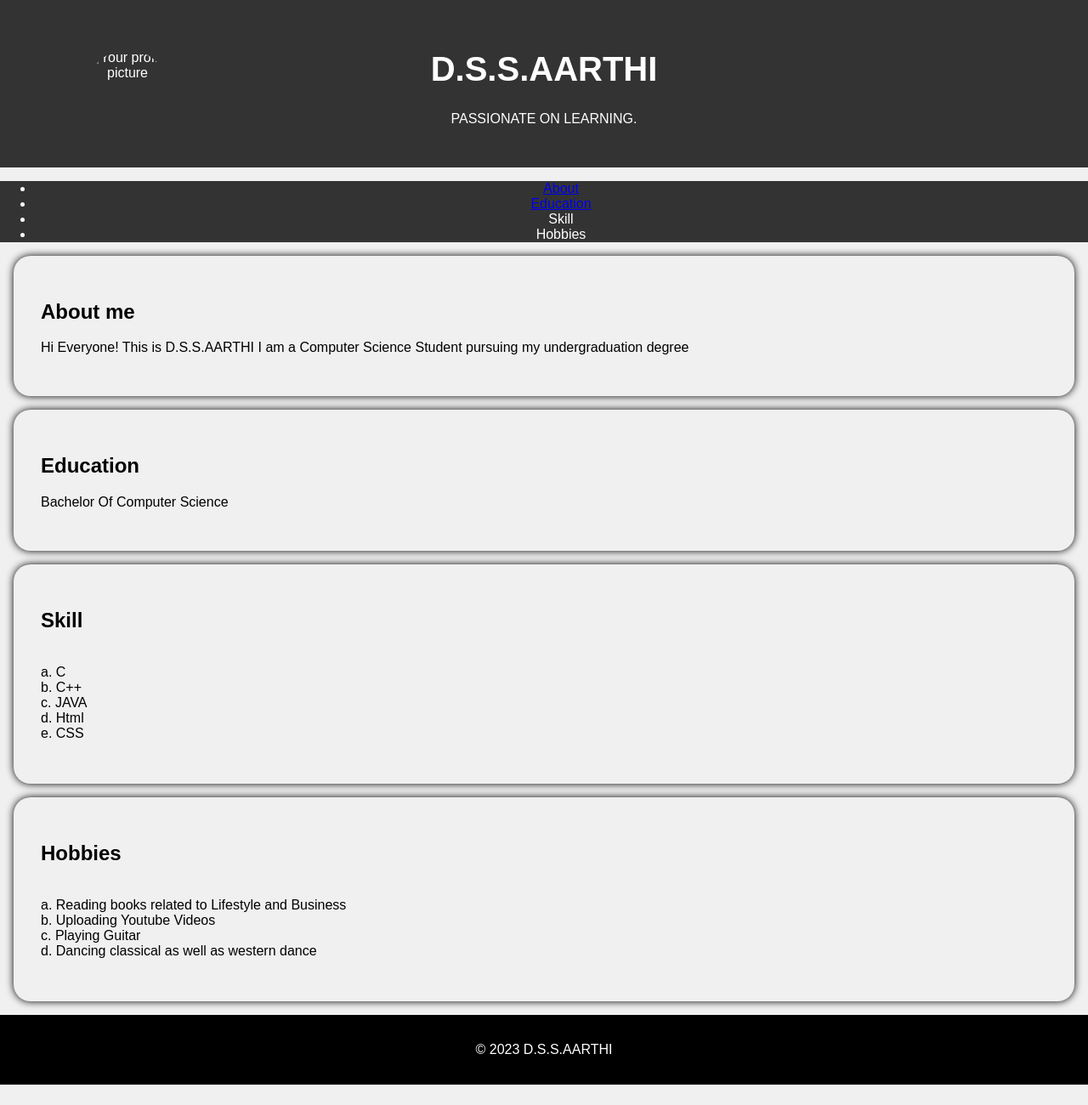
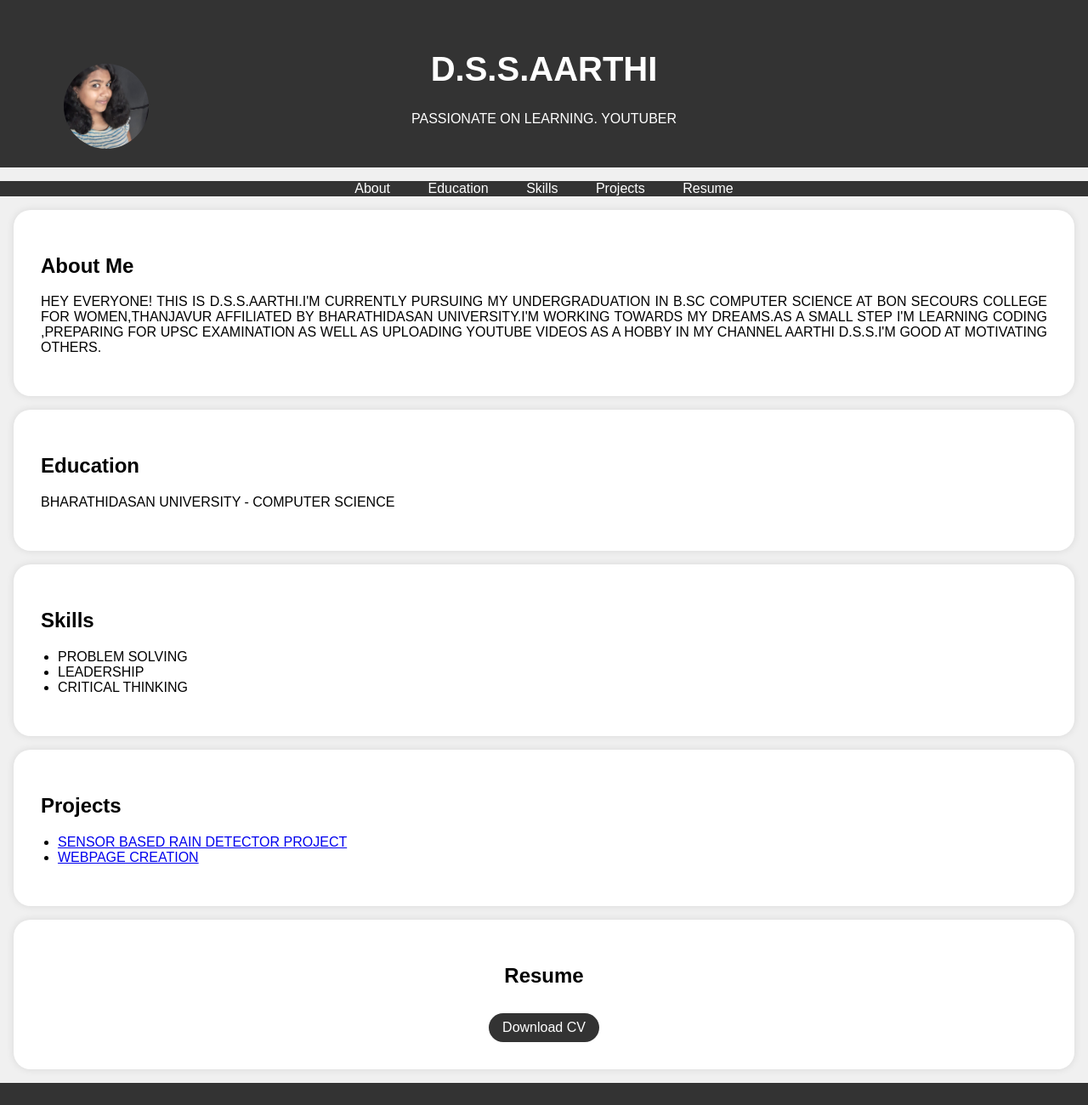
Before and after one commit to aarthidss/DIGITALPORTOFOLIO, a plain HTML site: page index.html in a window 1280 px wide. Shown: the top 1300 px of the page at 85% size. Before the commit the page ends 1276 px from the top, so only its background shows below. Drawn offline with Linux system fonts and the light colour scheme.

Commit message:
Add files via upload

```diff
--- a/index.html
+++ b/index.html
@@ -1,16 +1,17 @@
 <!DOCTYPE html>
 <html>
 <head>
-    <title>Your Name-Portfolio</title>
+    <title>Your Name - D.S.S.AARTHI</title>
     <style>
         body {
-            font-family: Arial,sans-serif;
+            font-family: Arial, sans-serif;
             margin: 0;
             padding: 0;
             background-color: #f0f0f0;
         }
+
         header {
-            background-color:#333;
+            background-color: #333;
             color: #fff;
             text-align: center;
             padding: 2rem 0;
@@ -21,15 +22,15 @@
             font-size: 2.5rem;
         }
 
-        /* Add style for the round profile picture */
+        /* Add styles for the round profile picture */
         .profile-picture {
             width: 100px; /* Adjust the size as needed */
             height: 100px;
             border-radius: 75%; /* Create a circular shape */
-            object-fit: cover; /* To ensure the image fills the circular area*/
-            position:absolute; /Add this/
-            top:75px; /* Adjust top postion as needed*/
-            left: 100px;px; /* Adjust left postion as needed */
+            object-fit: cover; /* To ensure the image fills the circular area */
+            position: absolute; /* Add this */
+            top: 75px; /* Adjust top position as needed */
+            left: 75px; /* Adjust left position as needed */
         }
 
         nav {
@@ -38,29 +39,31 @@
             text-align: center;
         }
 
-        nav u1 {
+        nav ul {
             list-style-type: none;
             padding: 0;
         }
 
-        nav u1 li {
+        nav ul li {
             display: inline;
             margin: 0 20px;
         }
 
-        nav u1 li a{
+        nav ul li a {
             text-decoration: none;
-            color:#fff;
+            color: #fff;
         }
 
         .section-content {
-            background-color:#f0f0f0;
+            background-color: #fff;
             padding: 2rem;
             margin: 1rem;
             border-radius: 20px;
-            box-shadow: 0 0 10px rgba(0, 0, 0, 1);
+            box-shadow: 0 0 10px rgba(0, 0, 0, 0.1);
+            text-align: justify;
         }
-        .download-button:hover {
+
+        .download-button {
             background-color: #333;
             color: #fff;
             padding: 0.5rem 1rem;
@@ -68,89 +71,114 @@
             border-radius: 20px;
             display: inline-block;
             margin-top: 10px;
+            align-self: center;
         }
 
-        .download-button:hover{
-            background-color:#333;
+        .download-button:hover {
+            background-color: #555;
         }
 
-        footer{
+        footer {
             text-align: center;
             padding: 1rem 0;
-            background-color:black;
+            background-color: #333;
             color: #fff;
         }
 
-        u1 {
-            list-style-type: lower-alpha;
-            padding: 20px;
+        ul {
+            list-style-type: disc;
+            padding-left: 20px;
         }
     </style>
 </head>
 <body>
     <header>
         <div class="header-content">
-            <!--Add your profile picture here-->
-            <img src="imagedss.jpg" alt="Your profile picture"class="profile-picture">
+            <!-- Add your profile picture here -->
+            <img src="imageaarthi.jpg" alt="Your Profile Picture" class="profile-picture">
             <h1>D.S.S.AARTHI</h1>
-            <p>PASSIONATE ON LEARNING.
-
-            </p>
+            <p>PASSIONATE ON LEARNING. YOUTUBER</p>
         </div>
     </header>
+
     <nav>
         <ul>
             <li><a href="#about">About</a></li>
-            <li><a
             <li><a href="#education">Education</a></li>
-            <li><a href="#skill"></a>Skill</li>
-            <li><a href="#hobbies"></a>Hobbies</li>
-        </u1>
+            <li><a href="#skills">Skills</a></li>
+            <li><a href="#projects">Projects</a></li>
+            <li><a href="#resume">Resume</a></li>
+        </ul>
     </nav>
+
     <section id="about">
         <div class="section-content">
-             <h2>About me</h2>
-             <p>Hi Everyone! This is D.S.S.AARTHI I am a Computer Science Student pursuing my undergraduation degree</p>
+            <h2>About Me</h2>
+            <p>HEY EVERYONE! THIS IS D.S.S.AARTHI.I'M CURRENTLY PURSUING MY UNDERGRADUATION IN B.SC COMPUTER SCIENCE AT BON SECOURS COLLEGE FOR WOMEN,THANJAVUR AFFILIATED BY BHARATHIDASAN UNIVERSITY.I'M WORKING TOWARDS MY DREAMS.AS A SMALL STEP I'M LEARNING CODING ,PREPARING FOR UPSC EXAMINATION AS WELL AS UPLOADING YOUTUBE VIDEOS AS A HOBBY IN MY CHANNEL AARTHI D.S.S.I'M GOOD AT MOTIVATING OTHERS.</p>
         </div>
     </section>
 
     <section id="education">
         <div class="section-content">
             <h2>Education</h2>
-            <p>Bachelor Of Computer Science</p>
+            <p>BHARATHIDASAN UNIVERSITY - COMPUTER SCIENCE</p>
         </div>
     </section>
 
-    <section id="skill">
+    <section id="skills">
         <div class="section-content">
-            <h2>Skill</h2>
-            <u1>
-                <li>C</li>
-                <li>C++</li>
-                <li>JAVA</li>
-                <li>Html</li>
-                <li>CSS</li>
-            </u1>
-            </h2>
+            <h2>Skills</h2>
+            <ul>
+                <li>PROBLEM SOLVING</li>
+                <li>LEADERSHIP</li>
+                <li>CRITICAL THINKING</li>
+            </ul>
         </div>
     </section>
 
-    <section id="hobbies">
+    <section id="projects">
         <div class="section-content">
-            <h2>Hobbies</h2>
-            <u1>
-                <li>Reading books related to Lifestyle and Business </li>
-                <li>Uploading Youtube Videos</li>
-                <li>Playing Guitar</li>
-                <li>Dancing classical as well as western dance</li>
-            </u1>
+            <h2>Projects</h2>
+            <ul>
+                <li><a href="#">SENSOR BASED RAIN DETECTOR PROJECT</a></li>
+                <li><a href="#">WEBPAGE CREATION</a></li>
+                <!-- Add more project links here -->
+            </ul>
         </div>
-     </section>
+    </section>
+
+    <section id="resume">
+
+        <div class="section-content">
+            <center>
+            <h2>Resume</h2>
+            <a href="c:\Users\ADMIN\OneDrive\Desktop\D.S.S.AARTHI RESUME.docx"target="_blank" class="download-button">Download CV</a>
+        </center>
+        </div>
+
+    </section>
 
     <footer>
         <p>&copy; 2023 D.S.S.AARTHI</p>
     </footer>
 
+    <script>
+        // Smooth scrolling to section when clicking on navigation links
+        document.querySelectorAll('a[href^="#"]').forEach(anchor => {
+            anchor.addEventListener('click', function(e) {
+                e.preventDefault();
 
-  </body>
+                const targetId = this.getAttribute('href').substring(1);
+                const targetElement = document.getElementById(targetId);
+
+                if (targetElement) {
+                    window.scrollTo({
+                        top: targetElement.offsetTop,
+                        behavior: 'smooth'
+                    });
+                }
+            });
+        });
+    </script>
+</body>
 </html>
```
